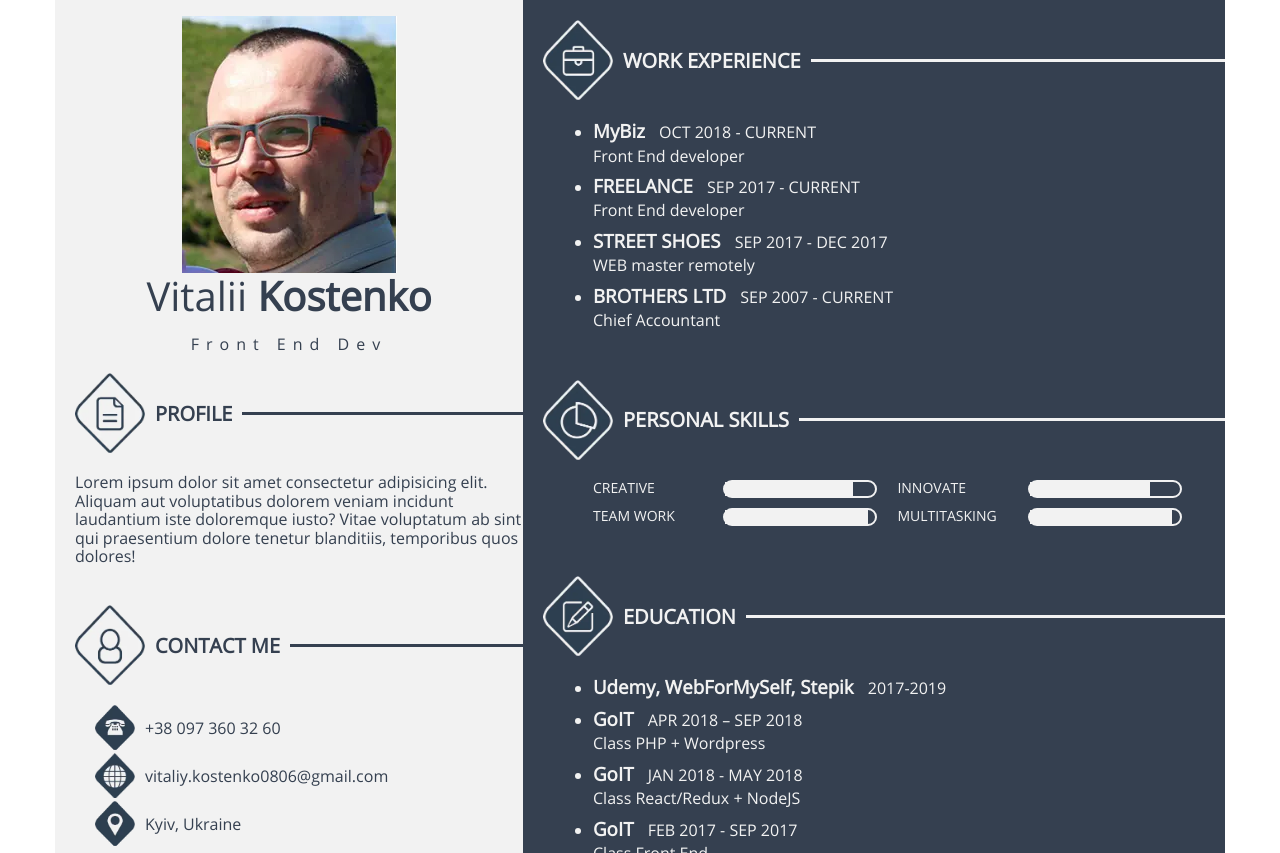
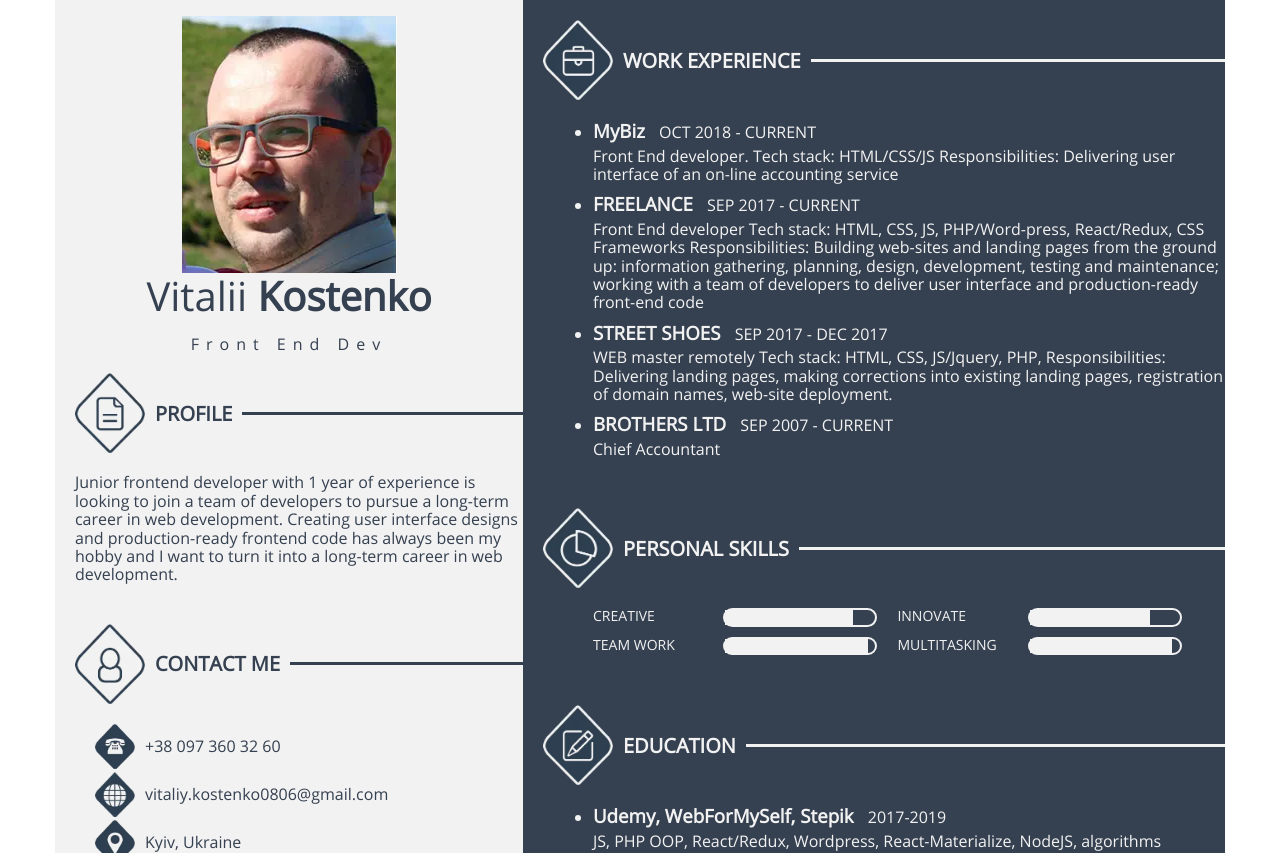
Before and after one commit to apelsin16/cv, a website: page src/views/index.html in a window 1280 px wide. Shown: the top 853 px of the page. Drawn offline with nearby package versions, Linux system fonts and the light colour scheme; files that its build step writes are made by us from their sources; files whose address does not match are found by name.

Commit message:
14/08/2019

```diff
--- a/src/blocks/modules/main/main.html
+++ b/src/blocks/modules/main/main.html
@@ -10,9 +10,7 @@
         </article>
         <section class="section profile">
             <h2 class="section__title profile__title">profile</h2>
-            <p class="profile__text">Lorem ipsum dolor sit amet consectetur adipisicing elit. Aliquam aut voluptatibus
-                dolorem veniam incidunt laudantium iste doloremque iusto? Vitae voluptatum ab sint qui praesentium
-                dolore tenetur blanditiis, temporibus quos dolores!</p>
+            <p class="profile__text">Junior frontend developer with 1 year of experience is looking to join a team of developers to pursue a long-term career in web development. Creating user interface designs and production-ready frontend code has always been my hobby and I want to turn it into a long-term career in web development. </p>
         </section>
         <section class="contact-me section">
             <h2 class="section__title contact-me__title">contact me</h2>
@@ -99,17 +97,23 @@
                 <li class="experience__item">
                     <h3 class="organization">MyBiz</h3>
                     <p class="time">OCT 2018 - CURRENT</p>
-                    <p class="duties">Front End developer </p>
+                    <p class="duties">Front End developer. Tech stack: HTML/CSS/JS
+                        Responsibilities: Delivering user interface of an on-line accounting service
+                    </p>
                 </li>
                 <li class="experience__item">
                     <h3 class="organization">FREELANCE</h3>
                     <p class="time">SEP 2017 - CURRENT</p>
-                    <p class="duties">Front End developer </p>
+                    <p class="duties">Front End developer Tech stack: HTML, CSS, JS, PHP/Word-press, React/Redux, CSS Frameworks
+                        Responsibilities:  Building web-sites and landing pages from the ground up: information gathering, planning, design, development, testing and maintenance; working with a team of developers to deliver user interface and production-ready front-end code
+                    </p>
                 </li>
                 <li class="experience__item">
                     <h3 class="organization">STREET SHOES</h3>
                     <p class="time">SEP 2017 - DEC 2017</p>
-                    <p class="duties">WEB master remotely</p>
+                    <p class="duties">WEB master remotely Tech stack: HTML, CSS, JS/Jquery, PHP,
+                        Responsibilities: Delivering landing pages, making corrections into existing landing pages, registration of domain names, web-site deployment.
+                    </p>
                 </li>
                 <li class="experience__item">
                     <h3 class="organization">BROTHERS LTD</h3>
@@ -153,7 +157,7 @@
                 <li class="list__item">
                     <h3 class="name">Udemy, WebForMySelf, Stepik</h3>
                     <p class="time">2017-2019</p>
-                    <p class="text"></p>
+                    <p class="text">JS, PHP OOP, React/Redux, Wordpress, React-Materialize, NodeJS, algorithms</p>
                 </li>
                 <li class="list__item">
                     <h3 class="name">GoIT</h3>
```
